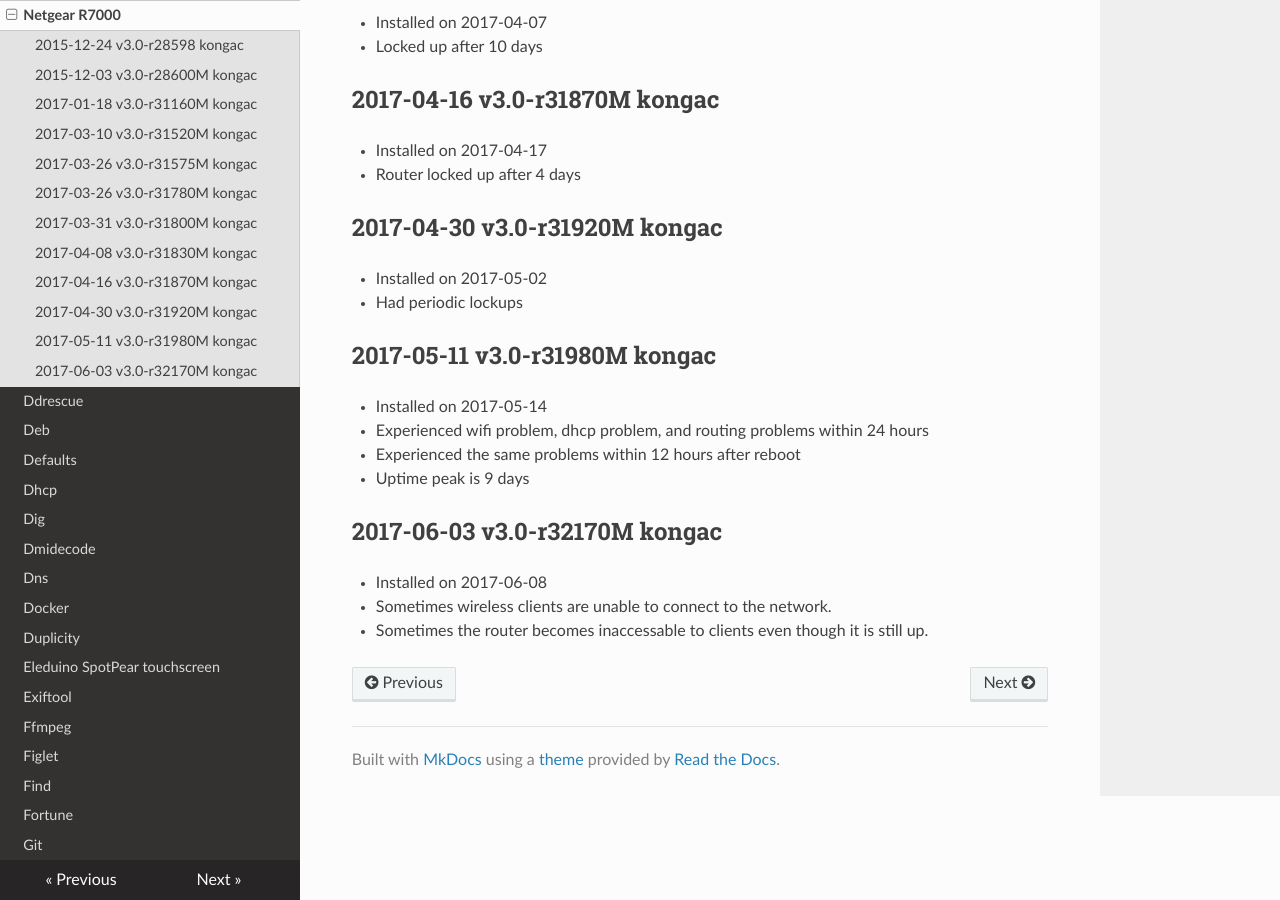
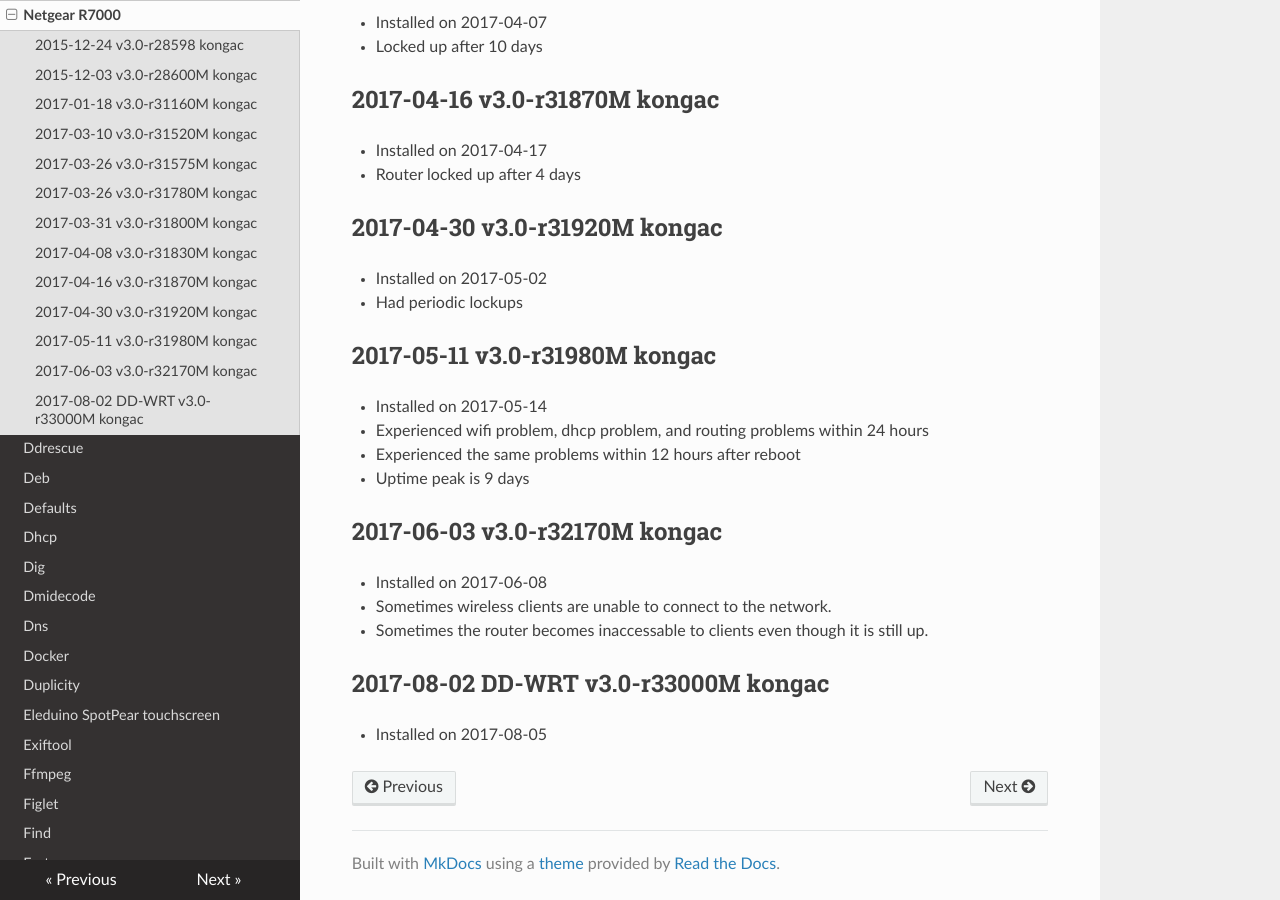
Before and after one commit to lando-cal/tech-notes, an MkDocs documentation site: the page built from docs/dd-wrt.md, in a window 1280 px wide and 900 px high, scrolled down 1270 px. Built offline with MkDocs 1.6.1, drawn with Linux system fonts in a browser that asks for light colours; nearby versions of some CDN libraries.

```diff
--- a/docs/dd-wrt.md
+++ b/docs/dd-wrt.md
@@ -65,3 +65,7 @@
 - Installed on 2017-06-08
 - Sometimes wireless clients are unable to connect to the network.
 - Sometimes the router becomes inaccessable to clients even though it is still up.
+
+## 2017-08-02 DD-WRT v3.0-r33000M kongac
+
+- Installed on 2017-08-05
```
